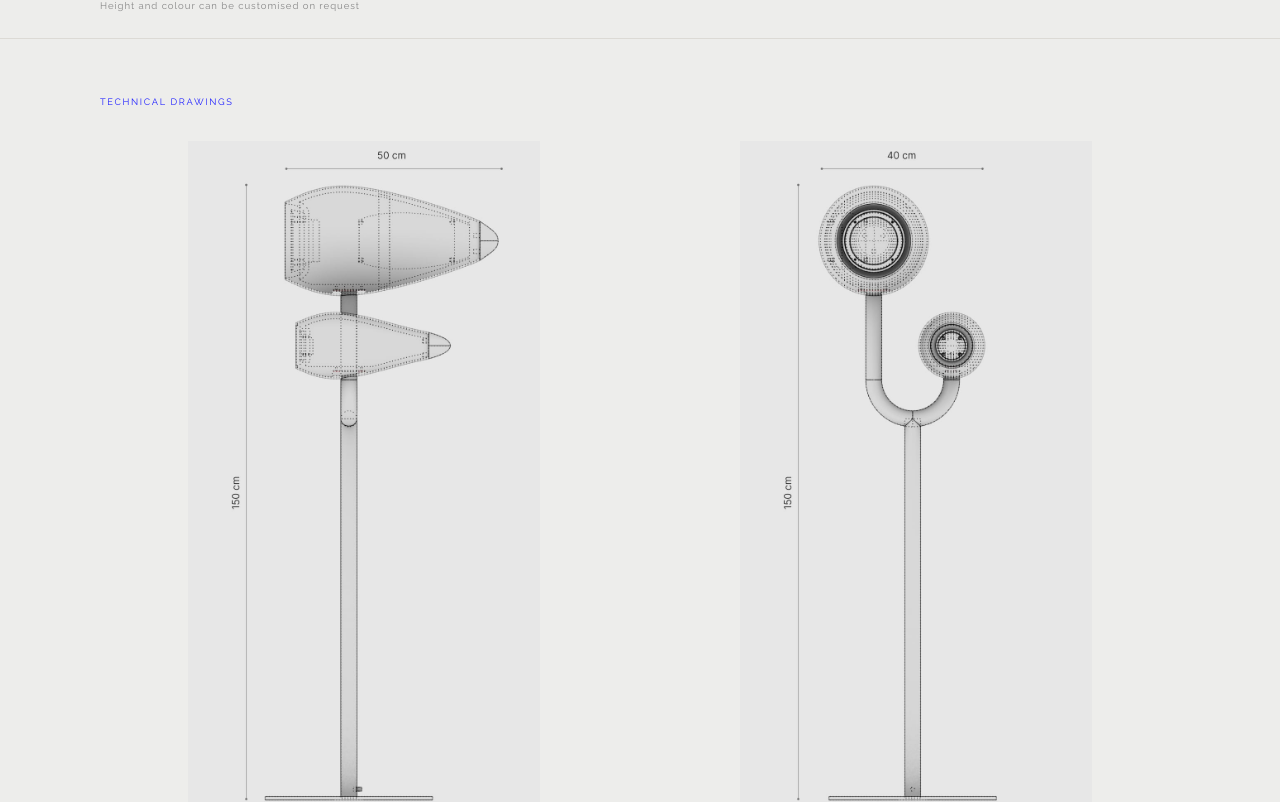
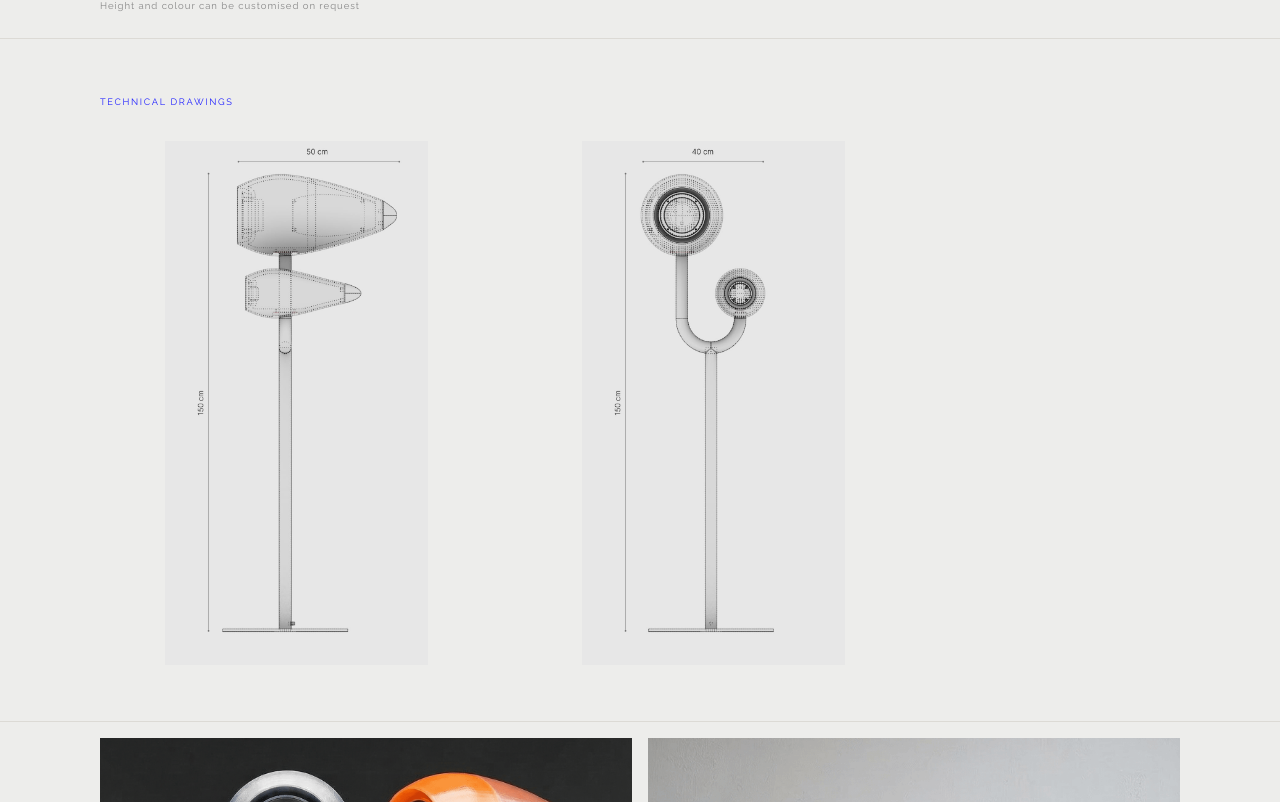
Before and after one commit to yetarch-cyber/yet-fab-web, a Next.js app: page /shop/turbine in a window 1280 px wide. Shown: the part 1378-2180 px from the top of the page. Built offline with nearby package versions, Linux system fonts and the light colour scheme.

Commit message:
TURBINE diagrams: reduce 25%

```diff
--- a/app/shop/turbine/page.tsx
+++ b/app/shop/turbine/page.tsx
@@ -165,7 +165,7 @@
       {/* Technical drawings */}
       <section className="px-5 md:px-[100px] py-14 border-b border-[#DCDAD5]">
         <p className="text-[0.58rem] tracking-[0.18em] text-[#2222FF] uppercase mb-8">Technical drawings</p>
-        <div className="grid grid-cols-2 gap-6">
+        <div className="grid grid-cols-2 gap-6 max-w-[75%]">
           <div className="relative w-full" style={{ aspectRatio: "3/4" }}>
             <Img
               src="/images/shop/ramkol-1/Frame 494.jpg"
```
